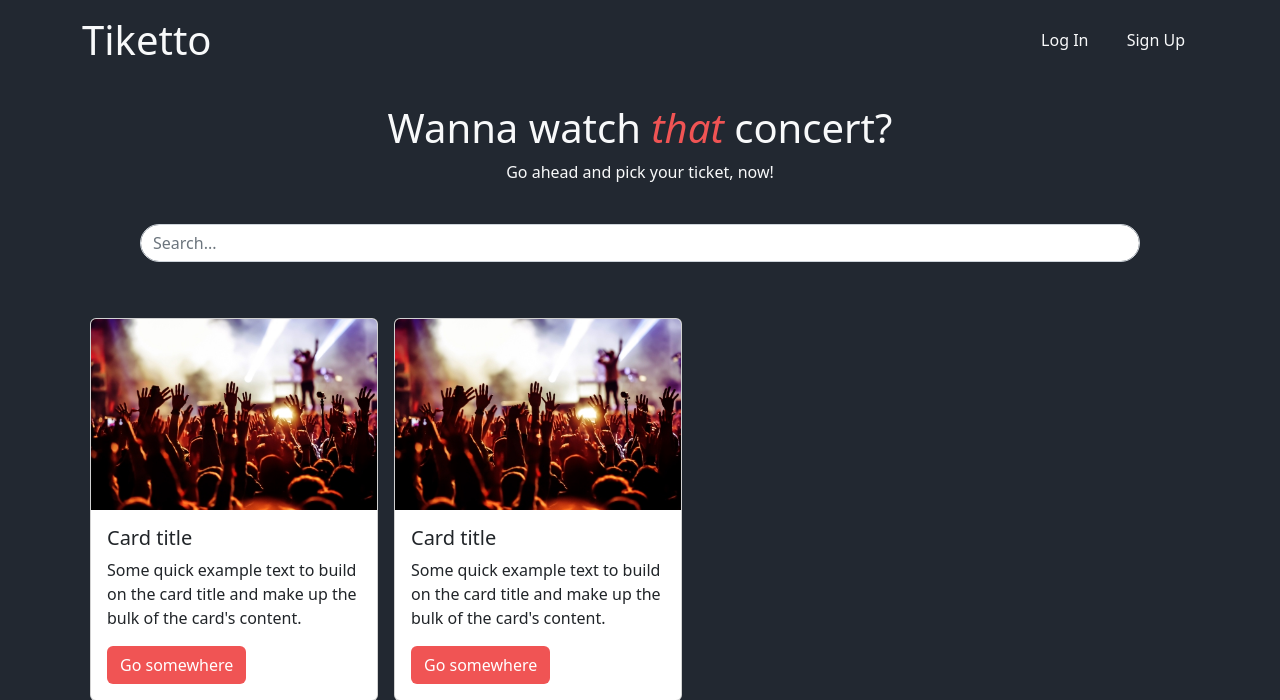
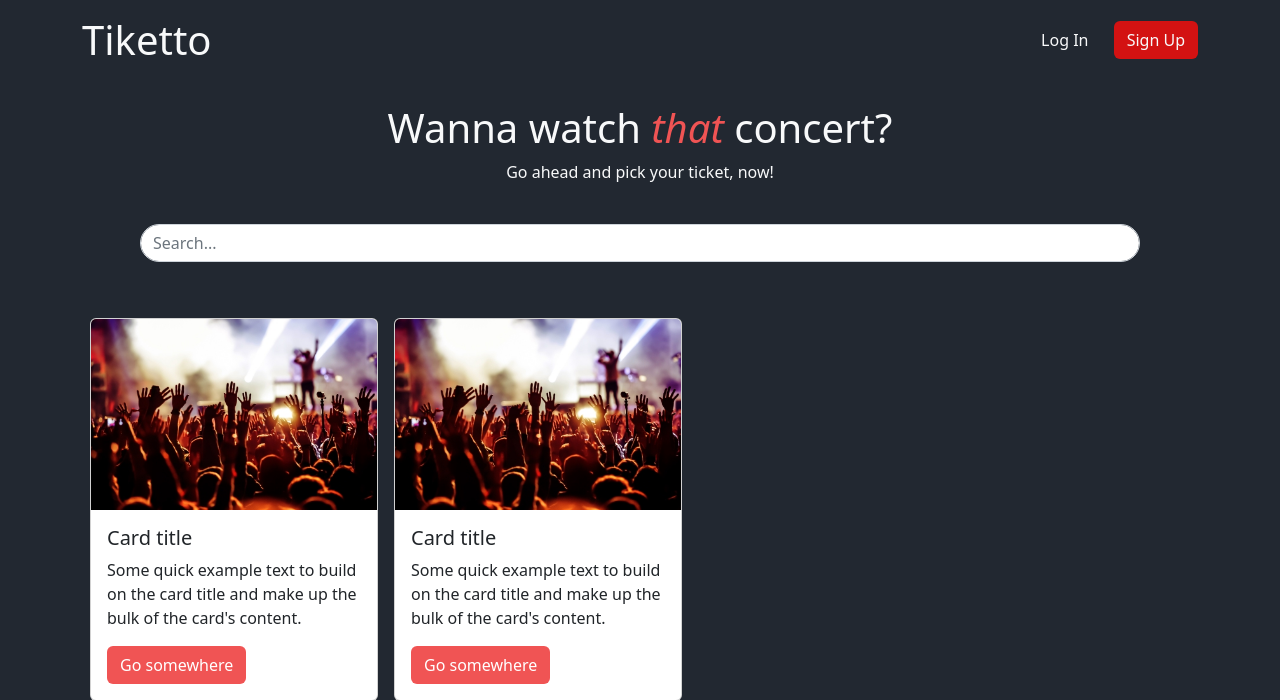
Before and after one commit to Rizqirazkafi/Tiketto, a PHP site: page / in a window 1280 px wide, with the pointer over the restyled element. Shown: the top 700 px of the page. Run offline with PHP 8.4, Linux system fonts and the light colour scheme.

Commit message:
Added hover property for btnself-orange. Must be change in the future

```diff
--- a/css/styles.css
+++ b/css/styles.css
@@ -4,6 +4,10 @@
 }
 .btnself-orange{
   background-color: #F05454;
+}
+.btnself-orange:hover{
+  /* Not the best approach. Must be change in the future */
+  background-color: #d31212 !important;
 }
 .header{
   background-color: #30475E;
```
